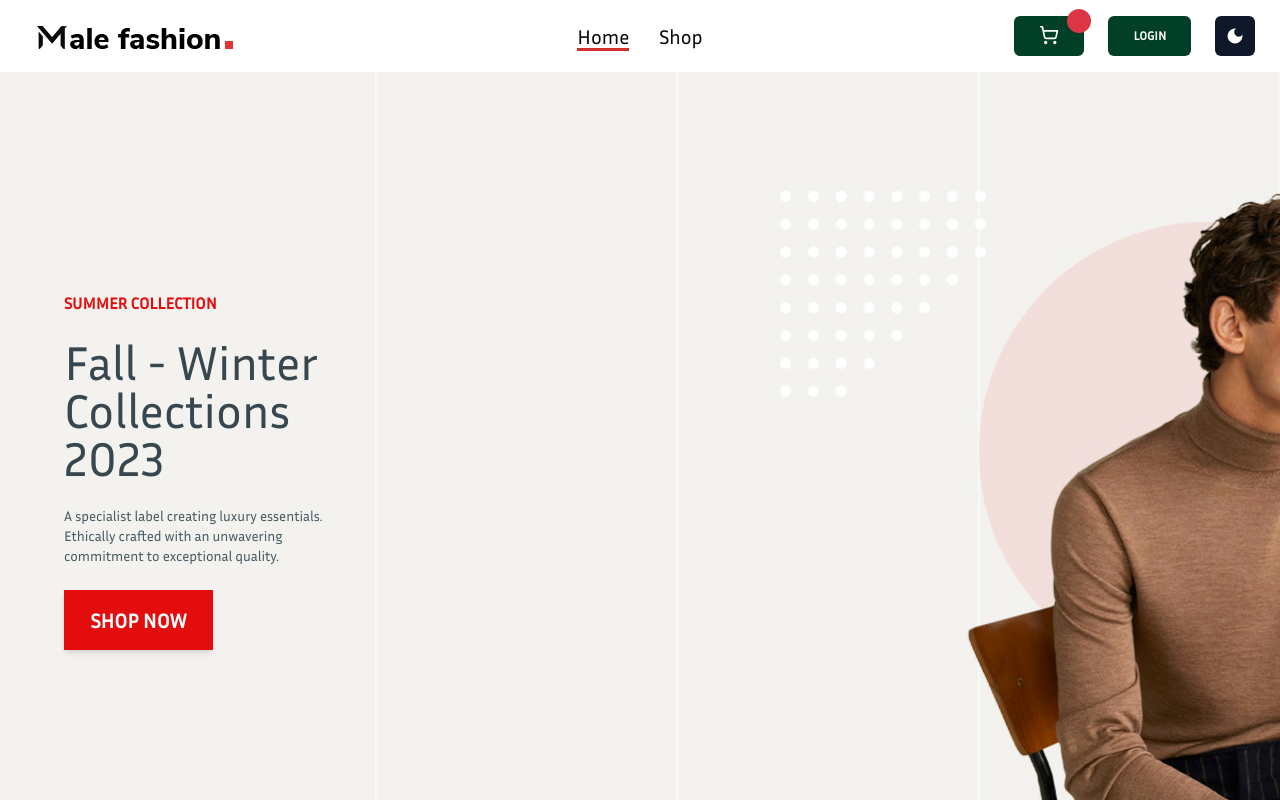
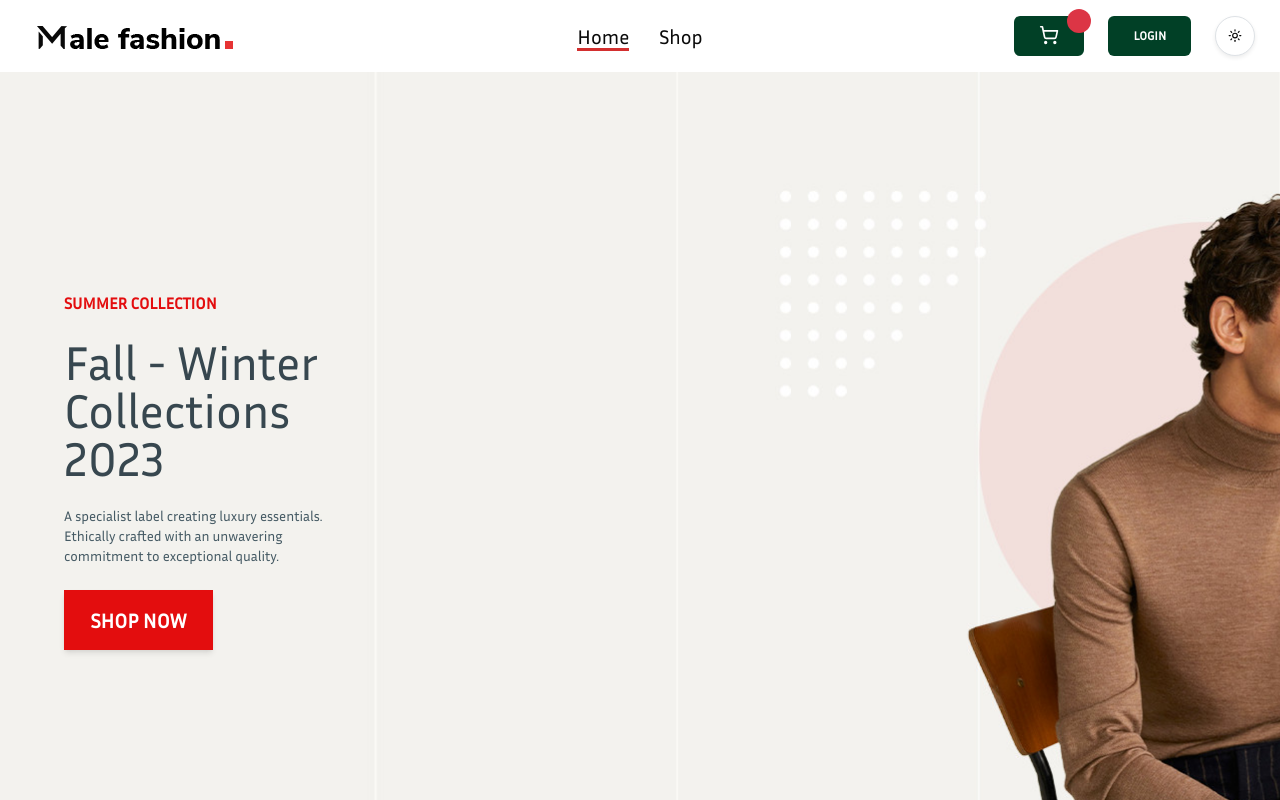
Before and after one commit to AhmedMoussaKhalill/vibe-wear, a React (Vite) app: page / in a window 1280 px wide. Shown: the top 800 px of the page. Built offline with nearby package versions, Linux system fonts and the light colour scheme.

Commit message:
Update Navbar.jsx

```diff
--- a/src/Components/Navbar/Navbar.jsx
+++ b/src/Components/Navbar/Navbar.jsx
@@ -1,4 +1,5 @@
 import React, { useEffect, useState } from "react";
+import { ModeToggle } from "../mode-toggle";
 import "./Navbar.css";
 
 import { Link, useLocation, useNavigate } from "react-router-dom";
@@ -83,23 +84,7 @@ function Navbar() {
                 </Link>
               </h4>
               <h4 className="btn btn-green btn-font mx-4 px-4 py-2">Login</h4>
-              <h4 className="btn btn-moon position-relative px-3 py-2">
-                <span className="absolute left-1/2 top-1/2 -translate-x-1/2 -translate-y-1/2 transform">
-                  <svg
-                    stroke="currentColor"
-                    fill="currentColor"
-                    strokeWidth="0"
-                    viewBox="0 0 24 24"
-                    className="text-mainWhite h-5 w-5"
-                    height="1em"
-                    width="1em"
-                    xmlns="http://www.w3.org/2000/svg"
-                  >
-                    <path fill="none" d="M0 0h24v24H0z"></path>
-                    <path d="M12 3a9 9 0 1 0 9 9c0-.46-.04-.92-.1-1.36a5.389 5.389 0 0 1-4.4 2.26 5.403 5.403 0 0 1-3.14-9.8c-.44-.06-.9-.1-1.36-.1z"></path>
-                  </svg>
-                </span>
-              </h4>
+              <ModeToggle />
             </div>
           </div>
         </div>
```
